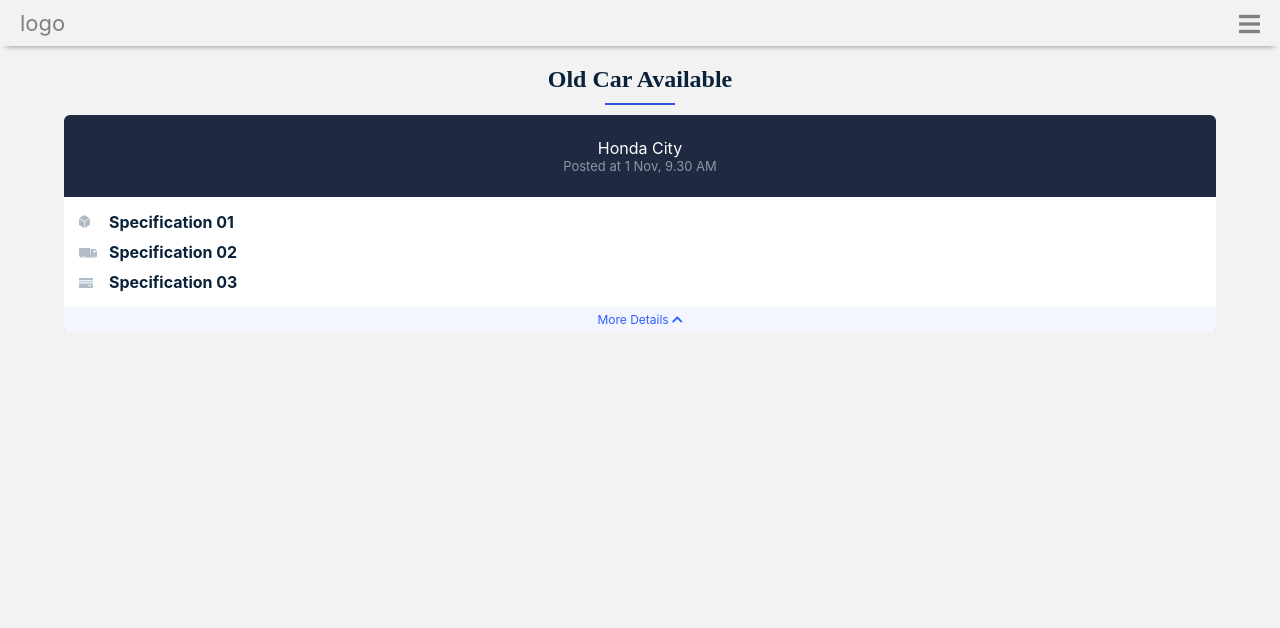
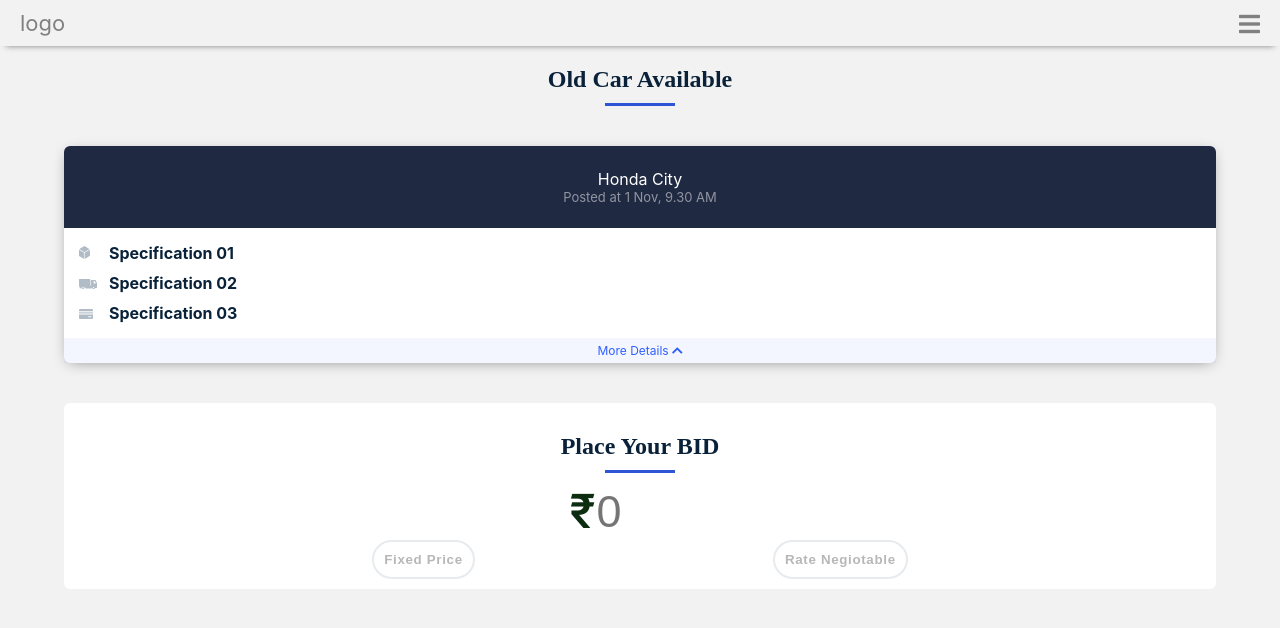
Before and after one commit to Gowdhampr/Vahak, a React (Create React App) app: page / in a window 1280 px wide. Shown: the top 628 px of the page. Built offline with nearby package versions, Linux system fonts and the light colour scheme; the HTML template or start-up script is replaced by a standard one; a web font is replaced by a local one.

Commit message:
Added currency field and supporting components

```diff
--- a/src/App.scss
+++ b/src/App.scss
@@ -30,6 +30,10 @@
 
 .d-none {
   display: none;
+}
+
+.d-flex {
+  display: flex;
 }
 
 // Navbar
@@ -84,6 +88,9 @@
   border-radius: 6px 6px 6px 6px;
   margin-left: auto;
   margin-right: auto;
+  &.shadow {
+    box-shadow: 0px 3px 15px -5px grey;
+  }
   .cardBody {
     padding: 10px;
     p {
@@ -148,3 +155,9 @@
     height: 0;
   }
 }
+
+// Price button
+.priceButtonContainer {
+  display: flex;
+  justify-content: space-evenly;
+}
--- /dev/null
+++ b/src/components/Core/ButtonOutlined/index.jsx
@@ -0,0 +1,20 @@
+import React from 'react'
+import styled from 'styled-components';
+
+const Button = styled.button`
+    padding: 10px;
+    border-radius: 29px;
+    cursor: pointer;
+    background-color: #ffffff;
+    border: 2px solid #E7EBEE;
+    font-weight: bold;
+    letter-spacing: 0.05em;
+`;
+
+export const ButtonOutlined = ({className, label, disabled}) => {
+    return (
+        <div>
+            <Button className={className} type="button" disabled={disabled}>{label}</Button>
+        </div>
+    )
+}
--- a/src/components/Core/Card/index.jsx
+++ b/src/components/Core/Card/index.jsx
@@ -1,8 +1,17 @@
-import React from 'react'
+import React from 'react';
 
-const Card = ({children}) => {
+// Component - Custom hooks
+import useWindowDimensions from "../CustomHooks";
+
+const Card = ({children, maxWidth, showShadow}) => {
+    const { height, width } = useWindowDimensions();
+
+    const cardWidth = maxWidth > width ? maxWidth : (width/100) * 90;
+    const cardMargin = (height/100) * 5;
+
     return (
-        <div className="card">
+        <div className={`card ${showShadow ? "shadow" : ""}`}
+        style={{width: cardWidth, marginTop: cardMargin, marginBottom: cardMargin}}>
             <div className="cardBody">
                 {children}
             </div>
--- /dev/null
+++ b/src/components/Core/CurrencyInputField/index.jsx
@@ -0,0 +1,47 @@
+import React, { useState } from 'react';
+import styled from 'styled-components';
+
+// Assets
+import RupeeIcon from "../../../assets/svg/rupeeIcon.svg";
+
+const CurrencyContainer = styled.div`
+    display: flex;
+    justify-content: center;
+`;
+
+const Input = styled.input`
+    border: none;
+    font-size: 45px;
+    &:focus {
+        outline: none;
+    }
+`;
+
+const CurrencyField = ({handlePriceChange}) => {
+    const [inputLength, setInputLength] = useState(10);
+    const [inputValue, setInputValue] = useState('');
+
+    const handleChange = (e) => {
+        const inputLength = e.target.value.length;
+        setInputValue(e.target.value);
+        setInputLength(inputLength <= 0 ? 10 : inputLength * 8);
+    }
+    return (
+        <div>
+            <CurrencyContainer class="currency">
+                <img src={RupeeIcon} alt="" />
+                <Input
+                    type="number"
+                    placeholder="0"
+                    pattern= "[0-9]"
+                    min="0"
+                    onChange={e => {handleChange(e); handlePriceChange(e)}}
+                    value={inputValue}
+                    style={{width: inputLength+'%'}}
+                />
+            </CurrencyContainer>
+        </div>
+    )
+}
+
+export default CurrencyField;
--- a/src/components/Core/Label/index.jsx
+++ b/src/components/Core/Label/index.jsx
@@ -11,7 +11,7 @@
 `;
 
 const Hr = styled.div`
-  border-bottom: 2px solid #3054D6;
+  border-bottom: 3px solid #3054D6;
   width: 70px;
   margin-left: auto;
   margin-right: auto;
--- a/src/components/Core/VehicleDetailsCard/index.jsx
+++ b/src/components/Core/VehicleDetailsCard/index.jsx
@@ -7,7 +7,8 @@
 import Payment from "../../../assets/svg/payment.svg";
 import UserAvatar from "../../../assets/ProfileTop.png";
 
-import useWindowDimensions from "../CustomHooks"
+// Component - Custom hooks
+import useWindowDimensions from "../CustomHooks";
 
 const Title = styled.div`
     background-color: #202942;
@@ -33,19 +34,21 @@
 const CardFooter = styled.div`
 `;
 
-const Card = ({data}) => {
+const Card = ({data, showShadow}) => {
     const [toggleDetails, setToggleDetials] = useState(false);
 
     const toggle = () => setToggleDetials(!toggleDetails);
 
-    const { width } = useWindowDimensions();
+    const { height,  width } = useWindowDimensions();
 
     const cardWidth = (width/100) * 90;
+    const cardMargin = (height/100) * 5;
 
     const showDetails = !toggleDetails ? 'd-none' : '';
 
     return (
-        <div className="card" style={{width: cardWidth}}>
+        <div className={`card ${showShadow ? "shadow" : ""}`}
+        style={{width: cardWidth, marginTop: cardMargin, marginBottom: cardMargin}}>
             <Title className="card-title">
                 {data.vehicleModel}
                 <SubTitle>Posted at {data.postedAt}</SubTitle>
--- a/src/views/home/index.js
+++ b/src/views/home/index.js
@@ -1,7 +1,11 @@
-import React from 'react'
+import React, { useState } from 'react'
 import Card from '../../components/Core/Card'
+
+// Components
 import LabelComponent from "../../components/Core/Label"
 import VehicleDetailsCard from "../../components/Core/VehicleDetailsCard"
+import CurrencyField from '../../components/Core/CurrencyInputField';
+import { ButtonOutlined } from '../../components/Core/ButtonOutlined';
 
 function Home() {
     const vehicleDetails = {
@@ -17,10 +21,28 @@
         data2: "Specification 02",
         data3: "Specification 03"
     }
+
+    const [priceAmount, setPriceAmount] = useState(0);
+
+    const handlePriceChange = (e) => {
+        setPriceAmount(e.target.value);
+    }
     return (
         <div>
             <LabelComponent className="text-center">Old Car Available</LabelComponent>
-            <VehicleDetailsCard data={vehicleDetails} />
+            {/* Vehicle details card */}
+            <VehicleDetailsCard showShadow={true} data={vehicleDetails} />
+            {/* Biding card */}
+            <Card>
+                <LabelComponent className="text-center">Place Your BID</LabelComponent>
+                {/* Currency field */}
+                <CurrencyField handlePriceChange={e => handlePriceChange(e)} />
+                {/* Price negotiate buttons */}
+                <div className="priceButtonContainer">
+                    <ButtonOutlined disabled={!priceAmount ? true : false} label="Fixed Price" />
+                    <ButtonOutlined disabled={!priceAmount ? true : false} label="Rate Negiotable" />
+                </div>
+            </Card>
         </div>
     )
 }
```
Also changed, not shown: src/assets/svg/rupeeIcon.svg (added), src/components/Core/RadioButton/index.js (added).
